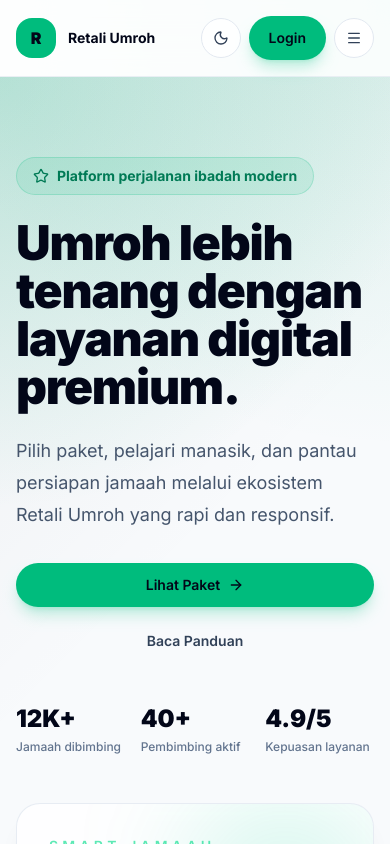
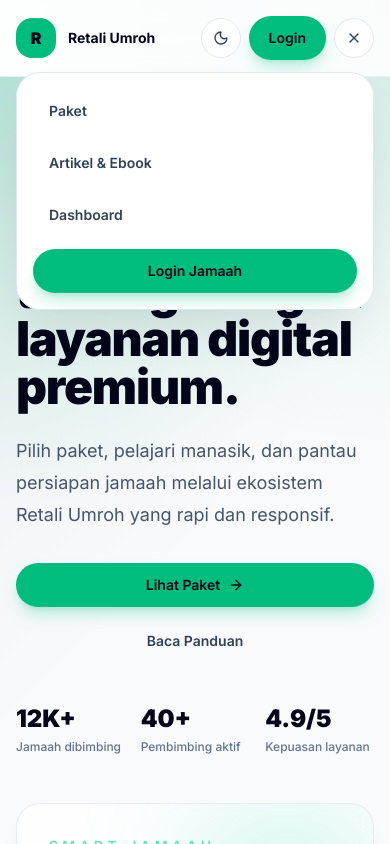
Before and after one commit to retalihajiumroh-spec/aplikasiumroh, a Next.js app: page / in a window 390 px wide. Both pictures are taken after a click on the button 354 px from the left and 38 px from the top of the page. Shown: the top 844 px of the page. Built offline with nearby package versions, Linux system fonts and the light colour scheme.

Commit message:
Add responsive mobile navigation
Co-authored-by: retalihajiumroh-spec <retalihajiumroh-spec@users.noreply.github.com>

```diff
--- /dev/null
+++ b/src/components/app-shell/mobile-menu.tsx
@@ -0,0 +1,50 @@
+"use client";
+
+import Link from "next/link";
+import { Menu, X } from "lucide-react";
+import { usePathname } from "next/navigation";
+import { useEffect, useState } from "react";
+import { siteConfig } from "@/config/site";
+import { LinkButton } from "@/components/ui/button";
+
+export function MobileMenu() {
+  const pathname = usePathname();
+  const [isOpen, setIsOpen] = useState(false);
+
+  useEffect(() => {
+    setIsOpen(false);
+  }, [pathname]);
+
+  return (
+    <div className="md:hidden">
+      <button
+        aria-expanded={isOpen}
+        aria-label={isOpen ? "Tutup menu" : "Buka menu"}
+        className="inline-flex h-10 w-10 items-center justify-center rounded-full border border-slate-200 bg-white text-slate-700 dark:border-white/10 dark:bg-white/10 dark:text-slate-100"
+        onClick={() => setIsOpen((current) => !current)}
+        type="button"
+      >
+        {isOpen ? <X className="h-4 w-4" /> : <Menu className="h-4 w-4" />}
+      </button>
+
+      {isOpen ? (
+        <div className="absolute left-4 right-4 top-[4.5rem] rounded-3xl border border-slate-200 bg-white p-4 shadow-2xl shadow-slate-900/10 dark:border-white/10 dark:bg-slate-900">
+          <nav className="grid gap-2">
+            {siteConfig.nav.map((item) => (
+              <Link
+                className="rounded-2xl px-4 py-3 text-sm font-semibold text-slate-700 transition hover:bg-slate-100 dark:text-slate-200 dark:hover:bg-white/10"
+                href={item.href}
+                key={item.href}
+              >
+                {item.label}
+              </Link>
+            ))}
+          </nav>
+          <LinkButton className="mt-3 w-full" href="/login">
+            Login Jamaah
+          </LinkButton>
+        </div>
+      ) : null}
+    </div>
+  );
+}
--- a/src/components/app-shell/site-header.tsx
+++ b/src/components/app-shell/site-header.tsx
@@ -1,8 +1,8 @@
 import Link from "next/link";
-import { Menu } from "lucide-react";
 import { siteConfig } from "@/config/site";
 import { LinkButton } from "@/components/ui/button";
 import { ThemeToggle } from "@/components/theme-toggle";
+import { MobileMenu } from "@/components/app-shell/mobile-menu";
 
 export function SiteHeader() {
   return (
@@ -39,13 +39,7 @@ export function SiteHeader() {
           <LinkButton className="hidden px-4 py-2.5 sm:inline-flex" href="/login">
             Login
           </LinkButton>
-          <button
-            aria-label="Buka menu"
-            className="inline-flex h-10 w-10 items-center justify-center rounded-full border border-slate-200 bg-white text-slate-700 md:hidden dark:border-white/10 dark:bg-white/10 dark:text-slate-100"
-            type="button"
-          >
-            <Menu className="h-4 w-4" />
-          </button>
+          <MobileMenu />
         </div>
       </div>
     </header>
```
